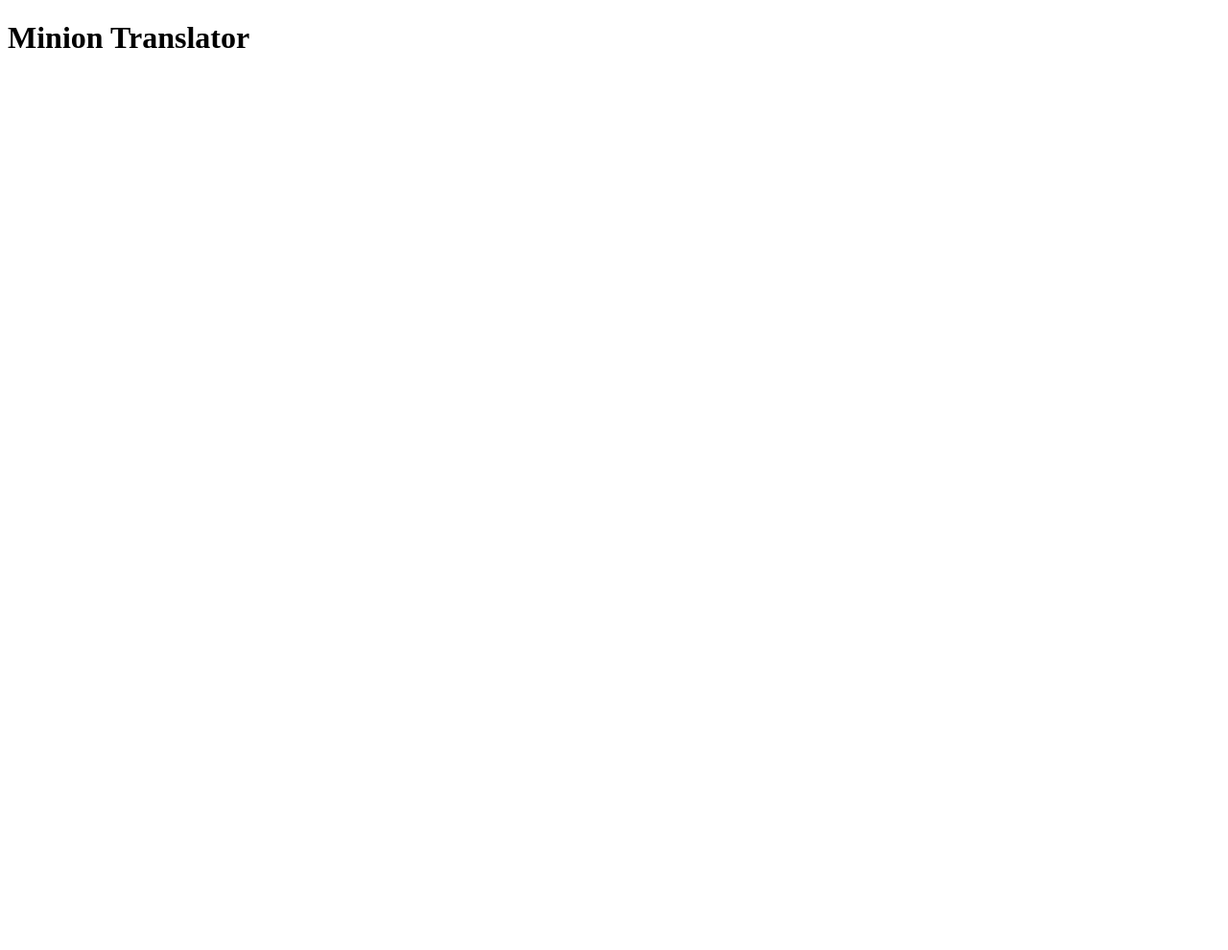
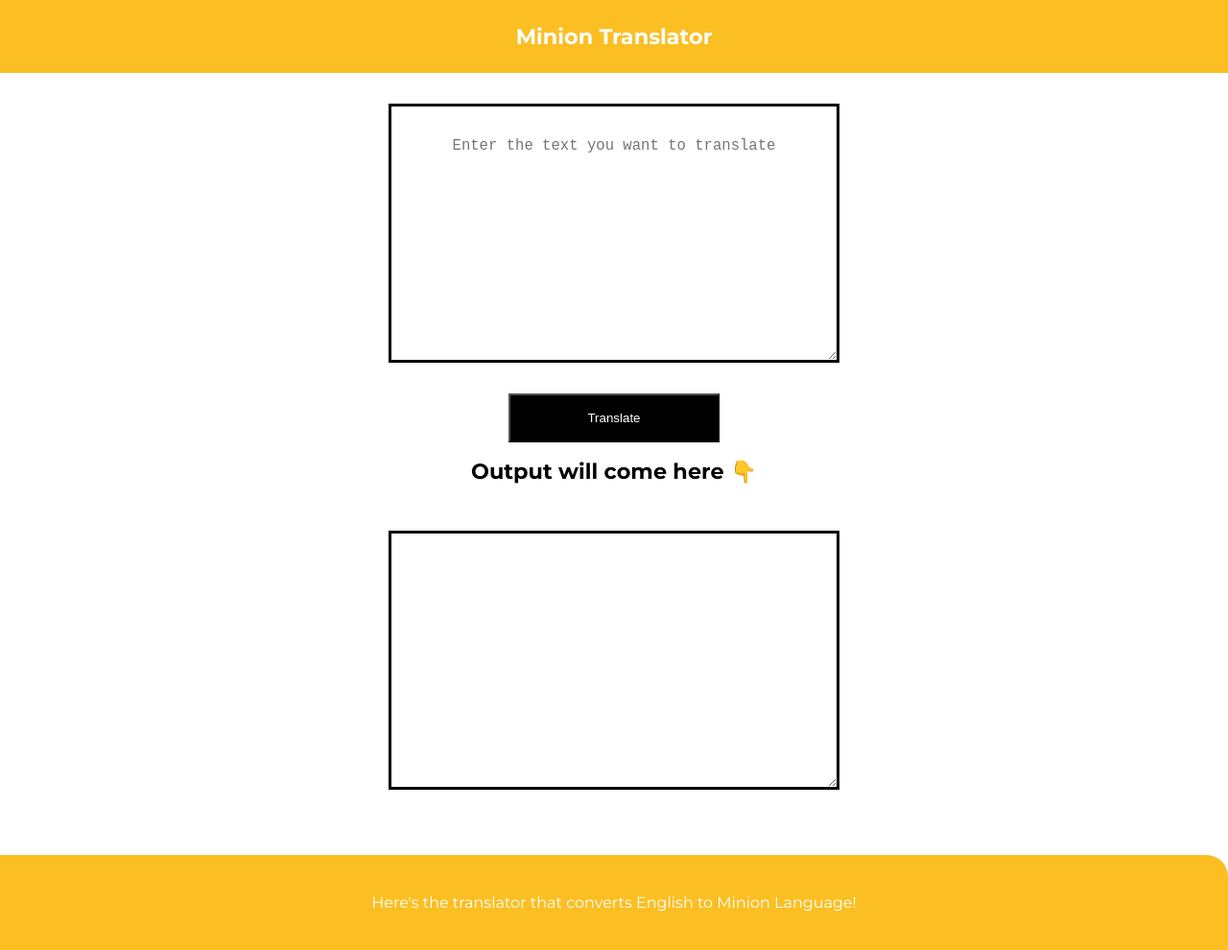
Before and after one commit to AshishPadma/banana-speak-project, a plain HTML site: page index.html in a window 1280 px wide. Shown: the whole page at 96% size. Before the commit the page ends 800 px from the top, so only its background shows below. Drawn offline with Linux system fonts and the light colour scheme.

Commit message:
minion-language-done

```diff
--- /dev/null
+++ b/app.js
@@ -0,0 +1,29 @@
+var btnTranslate = document.querySelector("#btn-translate");
+var txtInput = document.querySelector("#txt-input");
+var outputDiv = document.querySelector("#output");
+
+
+var serverURL = "https://api.funtranslations.com/translate/minion.json"
+
+function getTranslationURL(text){
+    return serverURL + "?" + "text=" + text
+}
+
+function errorHandler(error) {
+    console.log("error occured" , error);
+    alert("something wrong with server! try again after some time")
+}
+
+function clickHandler() {
+    var inputText = txtInput.value;
+
+    fetch(getTranslationURL(inputText))
+        .then(response => response.json())
+        .then(json => {
+            var translatedText = json.contents.translated;
+            outputDiv.innerText = translatedText;
+        })
+    .catch(errorHandler)
+};
+
+btnTranslate.addEventListener("click", clickHandler)
--- a/index.html
+++ b/index.html
@@ -1,12 +1,35 @@
 <!DOCTYPE html>
 <html lang="en">
+
 <head>
     <meta charset="UTF-8">
     <meta http-equiv="X-UA-Compatible" content="IE=edge">
     <meta name="viewport" content="width=device-width, initial-scale=1.0">
     <title>Banana speak</title>
+    <link href="styles.css" rel="stylesheet" />
 </head>
+
 <body>
-    <h1>Minion Translator</h1>
+    <nav class="navigation container">
+        <div class="nav-brand">Minion Translator</div>
+    </nav>
+
+    <div class="container">
+    <textarea id="txt-input" placeholder="Enter the text you want to translate"></textarea>
+    <button class="btn-translate" id="btn-translate">Translate</button>
+
+    <div class="output-txt">Output will come here 👇</div>
+    <textarea id="output"></textarea>
+
+</div>
+
+    <footer class="footer">Here's the translator that converts English to Minion Language!</footer>
+
+
+    <script src="app.js" type="text/javascript"></script>
+
+
+
 </body>
+
 </html>
--- /dev/null
+++ b/styles.css
@@ -0,0 +1,72 @@
+@import url('https://fonts.googleapis.com/css2?family=Montserrat:wght@400;700&display=swap');
+
+:root{
+    --primary-color: #FBBF24;
+
+}
+
+body{
+    font-family: 'Montserrat', sans-serif;
+    margin: 0px
+}
+
+.container {
+    padding: 0rem 1rem;
+    text-align: center;
+}
+
+.navigation {
+    background-color: var(--primary-color);
+    color: white;
+    padding: 1.5rem;
+}
+
+.navigation .nav-brand {
+    text-align: center;
+    font-weight: bold;
+    font-size: 1.4rem;
+}
+
+#txt-input{
+    text-align: center;
+    padding: 2rem;
+    font-size: larger;
+    margin: 2rem auto;
+    border: solid;
+    display: block;
+    width: 400px;
+    height: 200px;
+}
+
+.btn-translate{
+    text-align: center;
+    padding: 1rem 5rem;
+    background-color: black;
+    color: white;
+}
+
+#output{
+    text-align: center;
+    padding: 2rem;
+    font-size: larger;
+    margin: 2rem auto;
+    border: solid;
+    width: 400px;
+    height: 200px;
+}
+
+.output-txt{
+    margin: 1rem;
+    text-align: center;
+    font-size: 1.4rem;
+    font-weight: bold;
+}
+
+.footer {
+    background-color: var(--primary-color);
+    padding: 2.5rem;
+    text-align: center;
+    color: white;
+    font-weight: lighter;
+    border-top-right-radius: 1.4rem;
+    margin-top: 2rem;
```
